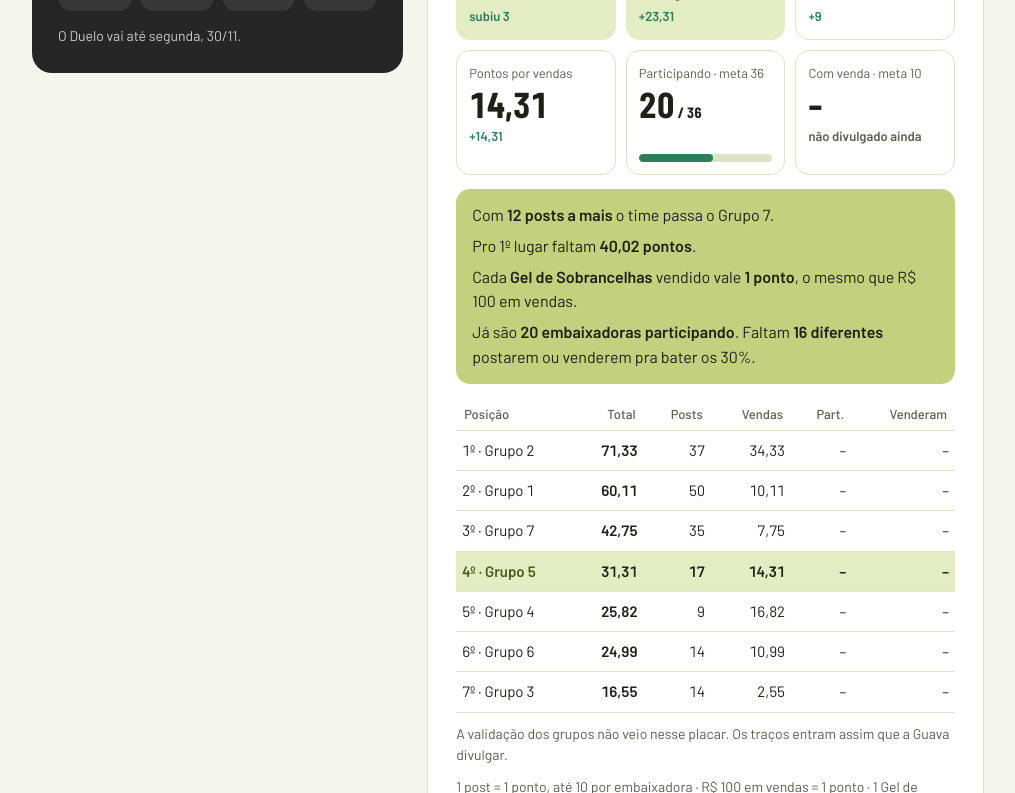
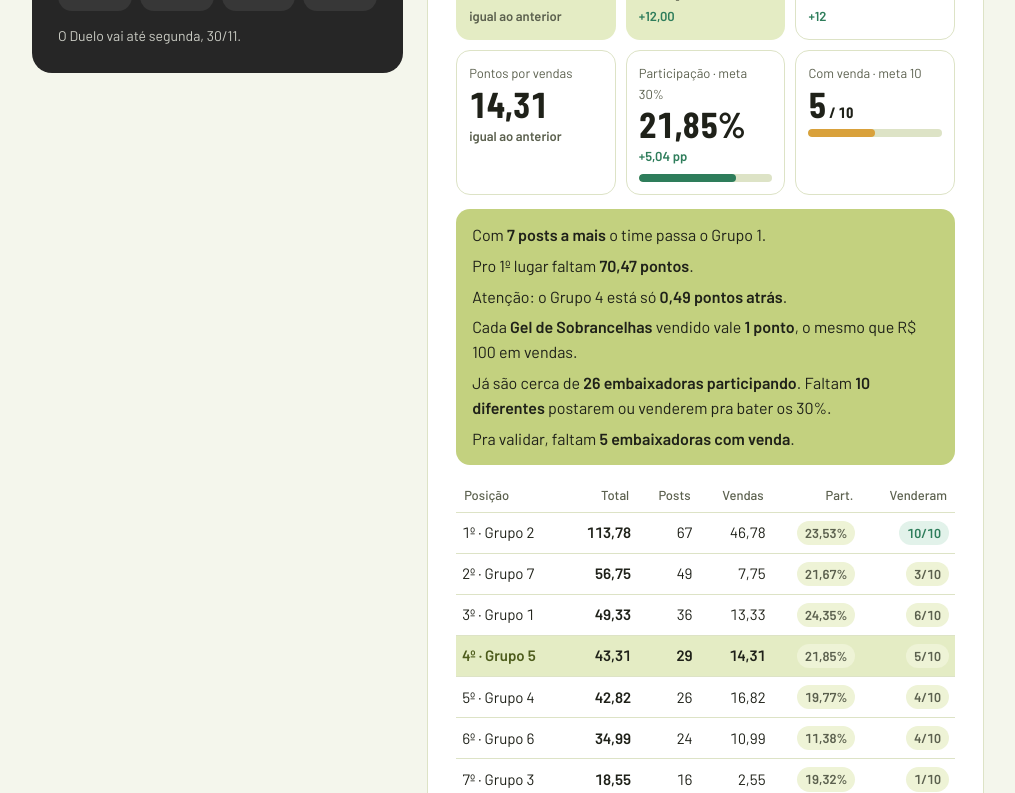
Before and after one commit to jhenifferal/Guava-Embaixadora-5, a plain HTML site: page index.html in a window 1280 px wide. Shown: the part 763-1556 px from the top of the page, without its empty margins (132-1147 px from the left). Drawn offline with nearby package versions, Linux system fonts and the light colour scheme; a web font is replaced by a local one.

Commit message:
Add files via upload

```diff
--- a/index.html
+++ b/index.html
@@ -338,22 +338,23 @@ footer{margin-top:28px;font-size:14px;color:var(--muted)}
   /* ===== PLACAR: atualize aqui a cada ranking da Guava =====
      atual: os números do ranking mais recente
      anterior: os números do ranking de antes (pra mostrar quanto mudou)
-     participando / metaParticipacao: embaixadoras do grupo que já postaram ou venderam, e quantas o grupo precisa pros 30%
-     venderam: embaixadoras com pelo menos 1 venda (null quando a Guava não divulgou) */
+     participacao: % do quadro de validação da Guava · venderam: embaixadoras com pelo menos 1 venda (null se não divulgado)
+     tamanhoGrupo: total de embaixadoras do grupo 5 (20 participando + 16 faltando = 36 = 30% de 119) */
+  const TAMANHO_GRUPO = 119;
   const PLACAR = {
-    atualizado: "24/11 às 11h",
-    atual:    {posicao: 4, total: 31.31, vendas: 14.31, posts: 17, participando: 20, metaParticipacao: 36, venderam: null},
-    anterior: {posicao: 7, total: 8.00, vendas: 0.00, posts: 8, participando: null, metaParticipacao: 36, venderam: 0}
+    atualizado: "24/11 às 17h",
+    atual:    {posicao: 4, total: 43.31, vendas: 14.31, posts: 29, participacao: 21.85, venderam: 5},
+    anterior: {posicao: 4, total: 31.31, vendas: 14.31, posts: 17, participacao: 16.81, venderam: null}
   };
   /* Ranking de todos os grupos, igual ao placar da Guava (participacao e venderam: null quando não divulgado) */
   const RANKING = [
-    {grupo: "Grupo 2", posts: 37, vendas: 34.33, total: 71.33, participacao: null, venderam: null},
-    {grupo: "Grupo 1", posts: 50, vendas: 10.11, total: 60.11, participacao: null, venderam: null},
-    {grupo: "Grupo 7", posts: 35, vendas: 7.75, total: 42.75, participacao: null, venderam: null},
-    {grupo: "Grupo 5", posts: 17, vendas: 14.31, total: 31.31, participacao: null, venderam: null},
-    {grupo: "Grupo 4", posts: 9, vendas: 16.82, total: 25.82, participacao: null, venderam: null},
-    {grupo: "Grupo 6", posts: 14, vendas: 10.99, total: 24.99, participacao: null, venderam: null},
-    {grupo: "Grupo 3", posts: 14, vendas: 2.55, total: 16.55, participacao: null, venderam: null}
+    {grupo: "Grupo 2", posts: 67, vendas: 46.78, total: 113.78, participacao: 23.53, venderam: 10},
+    {grupo: "Grupo 7", posts: 49, vendas: 7.75, total: 56.75, participacao: 21.67, venderam: 3},
+    {grupo: "Grupo 1", posts: 36, vendas: 13.33, total: 49.33, participacao: 24.35, venderam: 6},
+    {grupo: "Grupo 5", posts: 29, vendas: 14.31, total: 43.31, participacao: 21.85, venderam: 5},
+    {grupo: "Grupo 4", posts: 26, vendas: 16.82, total: 42.82, participacao: 19.77, venderam: 4},
+    {grupo: "Grupo 6", posts: 24, vendas: 10.99, total: 34.99, participacao: 11.38, venderam: 4},
+    {grupo: "Grupo 3", posts: 16, vendas: 2.55, total: 18.55, participacao: 19.32, venderam: 1}
   ];
   const FIM = new Date("2026-11-30T23:59:59-03:00");
   /* Participantes: nome, Instagram, TikTok e no que a pessoa é boa (respostas do formulário) */
@@ -393,7 +394,7 @@ footer{margin-top:28px;font-size:14px;color:var(--muted)}
     {k: "Pontos no total", v: n2(A.total), d: delta(A.total, P.total, n2), main: true},
     {k: "Pontos por posts", v: nf(A.posts), d: delta(A.posts, P.posts, nf)},
     {k: "Pontos por vendas", v: n2(A.vendas), d: delta(A.vendas, P.vendas, n2)},
-    {k: "Participando · meta " + A.metaParticipacao, v: A.participando == null ? "–" : nf(A.participando) + "<small style='font-size:15px'> / " + A.metaParticipacao + "</small>", d: delta(A.participando, P.participando, nf) + meter((A.participando || 0) / A.metaParticipacao * 100)},
+    {k: "Participação · meta 30%", v: A.participacao == null ? "–" : n2(A.participacao) + "%", d: delta(A.participacao, P.participacao, x => n2(x) + " pp") + meter((A.participacao || 0) / 30 * 100)},
     {k: "Com venda · meta 10", v: A.venderam == null ? "–" : nf(A.venderam) + "<small style='font-size:15px'> / 10</small>", d: A.venderam == null ? `<span class="d eq">não divulgado ainda</span>` : meter(A.venderam * 10, "warm")}
   ];
   document.getElementById("tiles").innerHTML = tiles.map(t => `<div class="tile${t.main ? " main" : ""}"><div class="k">${t.k}</div><div class="v">${t.v}</div>${t.d}</div>`).join("");
@@ -406,10 +407,13 @@ footer{margin-top:28px;font-size:14px;color:var(--muted)}
     const posts = Math.floor(gap) + 1;
     dicas.push(`Com <b>${posts} posts a mais</b> o time passa o ${esc(acima.grupo)}.`);
     if (eu > 1) dicas.push(`Pro 1º lugar faltam <b>${n2(ord[0].total - ord[eu].total)} pontos</b>.`);
+    if (eu < ord.length - 1) { const abaixo = ord[eu + 1], folga = Math.round((ord[eu].total - abaixo.total) * 100) / 100; if (folga < 3) dicas.push(`Atenção: o ${esc(abaixo.grupo)} está só <b>${n2(folga)} ${folga === 1 ? "ponto" : "pontos"} atrás</b>.`); }
   } else if (eu === 0) dicas.push("O time está em <b>1º lugar</b>. Bora segurar!");
   dicas.push("Cada <b>Gel de Sobrancelhas</b> vendido vale <b>1 ponto</b>, o mesmo que R$ 100 em vendas.");
-  const faltaPart = A.participando == null ? null : Math.max(0, A.metaParticipacao - A.participando);
-  if (faltaPart) dicas.push(`Já são <b>${A.participando} embaixadoras participando</b>. Faltam <b>${faltaPart} diferentes</b> postarem ou venderem pra bater os 30%.`);
+  if (A.participacao != null && A.participacao < 30) {
+    const meta = Math.ceil(TAMANHO_GRUPO * 0.3), ja = Math.round(A.participacao / 100 * TAMANHO_GRUPO);
+    dicas.push(`Já são cerca de <b>${ja} embaixadoras participando</b>. Faltam <b>${Math.max(0, meta - ja)} diferentes</b> postarem ou venderem pra bater os 30%.`);
+  }
   if (A.venderam != null && A.venderam < 10) dicas.push(`Pra validar, faltam <b>${10 - A.venderam} embaixadoras com venda</b>.`);
   document.getElementById("dicas").innerHTML = dicas.map(d => `<p>${d}</p>`).join("");
 
@@ -418,7 +422,10 @@ footer{margin-top:28px;font-size:14px;color:var(--muted)}
     ord.map((r, i) => `<tr class="${i === eu ? "me" : ""}"><td>${i + 1}º · ${esc(r.grupo)}</td><td><b>${n2(r.total)}</b></td><td>${nf(r.posts)}</td><td>${n2(r.vendas)}</td><td>${r.participacao == null ? "–" : pill(r.participacao >= 30, n2(r.participacao) + "%")}</td><td>${r.venderam == null ? "–" : pill(r.venderam >= 10, r.venderam + "/10")}</td></tr>`).join("") + "</tbody>";
   const semValid = RANKING.every(r => r.participacao == null && r.venderam == null);
   const validados = RANKING.filter(r => r.participacao >= 30 && r.venderam >= 10).length;
-  document.getElementById("valid").textContent = semValid ? "A validação dos grupos não veio nesse placar. Os traços entram assim que a Guava divulgar." : validados ? `${validados} ${validados === 1 ? "grupo validado" : "grupos validados"} até agora.` : "Nenhum grupo validado até agora: todos ainda precisam de 30% de participação e 10 embaixadoras com venda.";
+  const meio = RANKING.filter(r => !(r.participacao >= 30 && r.venderam >= 10) && (r.participacao >= 30 || r.venderam >= 10));
+  document.getElementById("valid").textContent = semValid ? "A validação dos grupos não veio nesse placar. Os traços entram assim que a Guava divulgar."
+    : validados ? `${validados} ${validados === 1 ? "grupo validado" : "grupos validados"} até agora.`
+    : "Nenhum grupo validado até agora." + (meio.length ? " " + meio.map(r => `${r.grupo} já bateu ${r.venderam >= 10 ? "as 10 com venda" : "os 30%"}, mas ainda falta ${r.venderam >= 10 ? "participação" : "venda"}.`).join(" ") : "");
 
   const handle = v => {
     v = String(v || "").trim();
```
